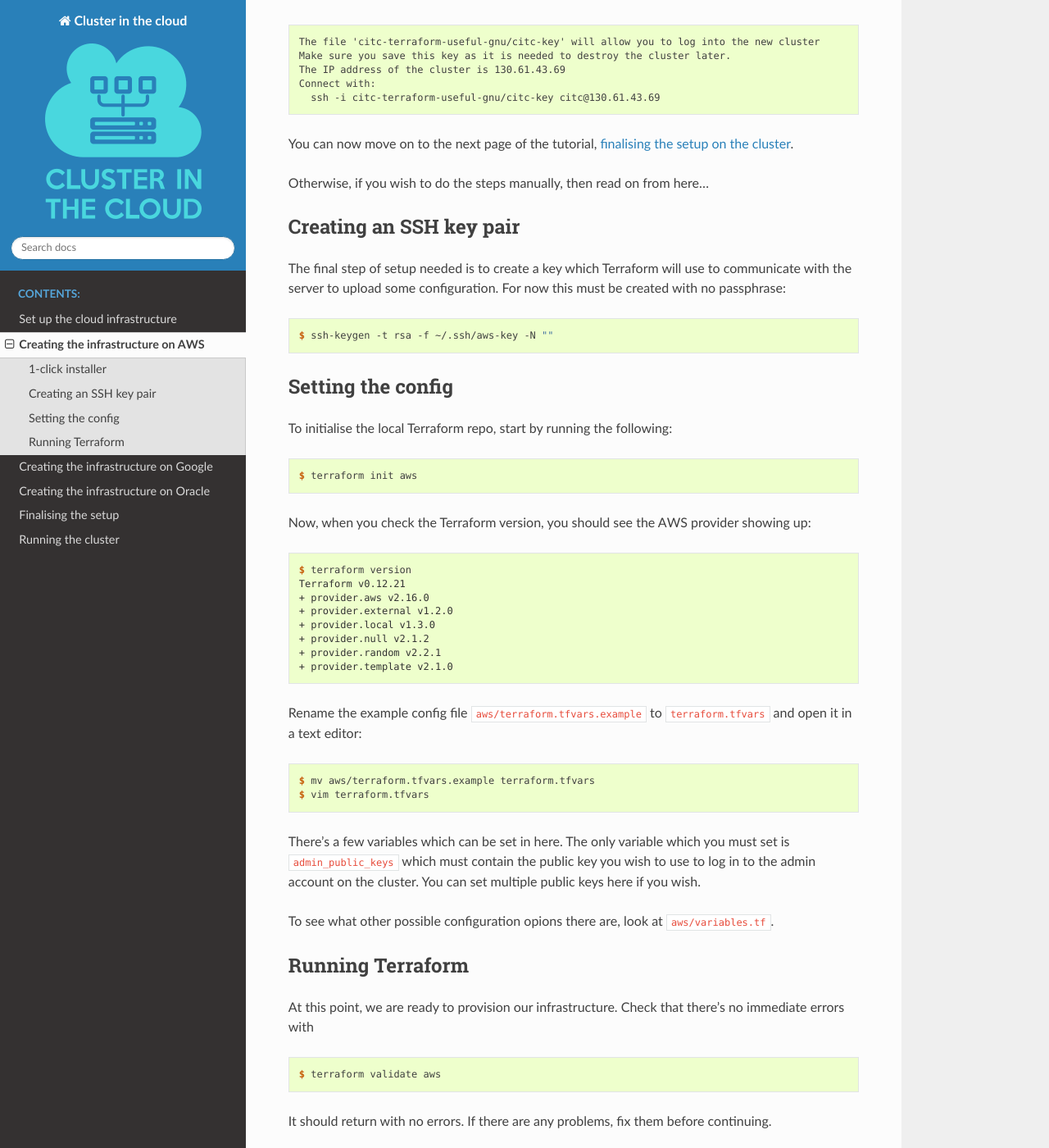
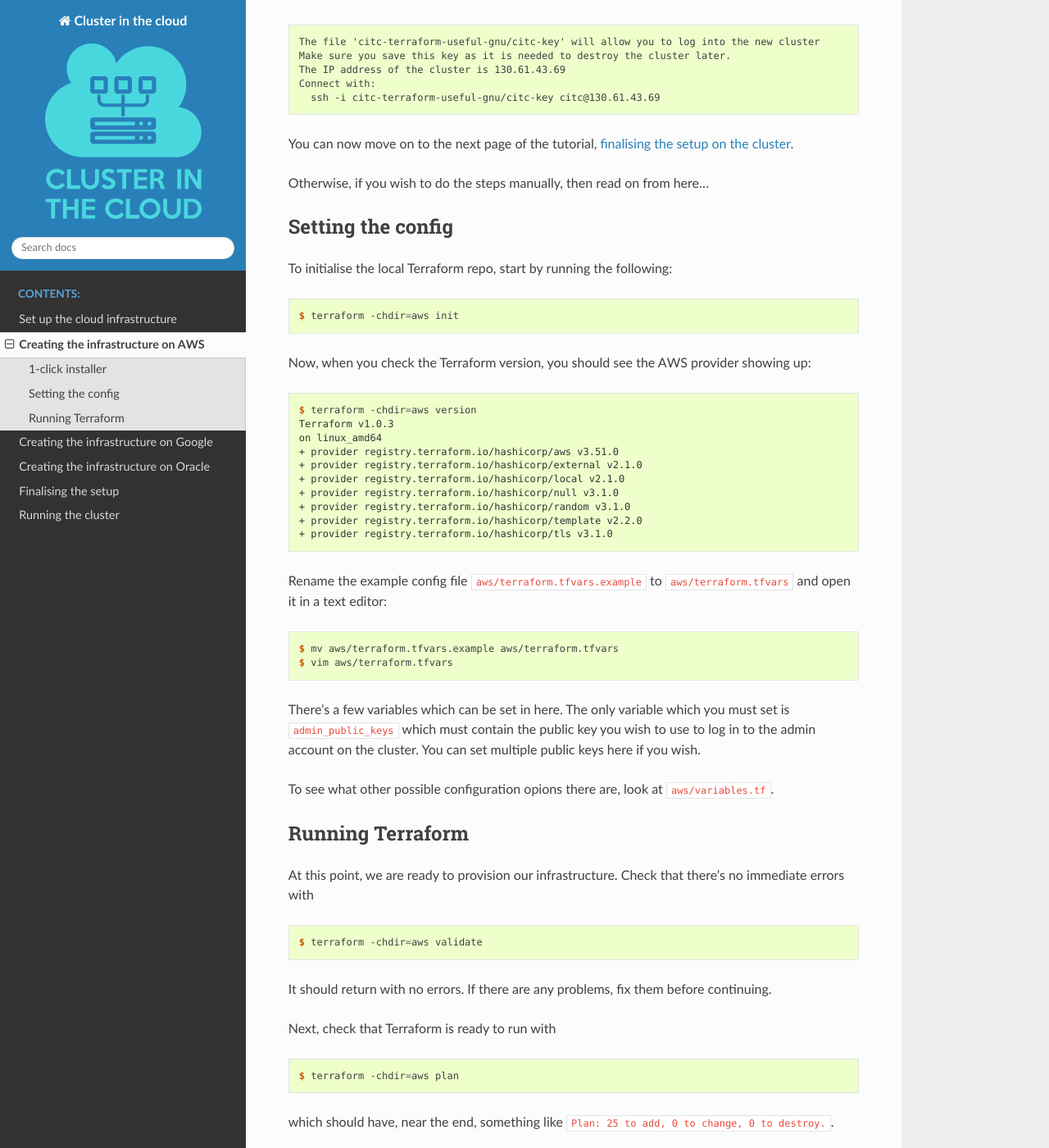
Before and after one commit to clusterinthecloud/docs, a Sphinx documentation site: the page built from source/aws-infrastructure.rst, in a window 1280 px wide and 1400 px high, scrolled down 1093 px. Shown: the whole window at 82% size. Built offline with Sphinx 7.4.7 and the Read the Docs theme 2.0.0, drawn with Linux system fonts in a browser that asks for light colours; some of the changed text lies outside the part shown.

Commit message:
Update docs for Terraform 1.0

```diff
--- a/source/aws-infrastructure.rst
+++ b/source/aws-infrastructure.rst
@@ -51,16 +51,6 @@ You can now move on to the next page of the tutorial, :doc:`finalising the setup
 
 Otherwise, if you wish to do the steps manually, then read on from here...
 
-Creating an SSH key pair
-------------------------
-
-The final step of setup needed is to create a key which Terraform will use to communicate with the server to upload some configuration.
-For now this must be created with no passphrase:
-
-.. code-block:: shell-session
-
-   $ ssh-keygen -t rsa -f ~/.ssh/aws-key -N ""
-
 Setting the config
 ------------------
 
@@ -68,27 +58,29 @@ To initialise the local Terraform repo, start by running the following:
 
 .. code-block:: shell-session
 
-   $ terraform init aws
+   $ terraform -chdir=aws init
 
 Now, when you check the Terraform version, you should see the AWS provider showing up:
 
 .. code-block:: shell-session
 
-   $ terraform version
-   Terraform v0.12.21
-   + provider.aws v2.16.0
-   + provider.external v1.2.0
-   + provider.local v1.3.0
-   + provider.null v2.1.2
-   + provider.random v2.2.1
-   + provider.template v2.1.0
+   $ terraform -chdir=aws version
+   Terraform v1.0.3
+   on linux_amd64
+   + provider registry.terraform.io/hashicorp/aws v3.51.0
+   + provider registry.terraform.io/hashicorp/external v2.1.0
+   + provider registry.terraform.io/hashicorp/local v2.1.0
+   + provider registry.terraform.io/hashicorp/null v3.1.0
+   + provider registry.terraform.io/hashicorp/random v3.1.0
+   + provider registry.terraform.io/hashicorp/template v2.2.0
+   + provider registry.terraform.io/hashicorp/tls v3.1.0
 
-Rename the example config file ``aws/terraform.tfvars.example`` to ``terraform.tfvars`` and open it in a text editor:
+Rename the example config file ``aws/terraform.tfvars.example`` to ``aws/terraform.tfvars`` and open it in a text editor:
 
 .. code-block:: shell-session
 
-   $ mv aws/terraform.tfvars.example terraform.tfvars
-   $ vim terraform.tfvars
+   $ mv aws/terraform.tfvars.example aws/terraform.tfvars
+   $ vim aws/terraform.tfvars
 
 There's a few variables which can be set in here.
 The only variable which you must set is ``admin_public_keys`` which must contain the public key you wish to use to log in to the admin account on the cluster.
@@ -104,7 +96,7 @@ Check that there's no immediate errors with
 
 .. code-block:: shell-session
 
-   $ terraform validate aws
+   $ terraform -chdir=aws validate
 
 It should return with no errors.
 If there are any problems, fix them before continuing.
@@ -113,24 +105,25 @@ Next, check that Terraform is ready to run with
 
 .. code-block:: shell-session
 
-   $ terraform plan aws
+   $ terraform -chdir=aws plan
 
-which should have, near the end, something like ``Plan: 22 to add, 0 to change, 0 to destroy.``.
+which should have, near the end, something like ``Plan: 25 to add, 0 to change, 0 to destroy.``.
 
 We're now ready to go. Run
 
 .. code-block:: shell-session
 
-   $ terraform apply aws
+   $ terraform -chdir=aws apply
 
 and, when prompted, tell it that "yes", you do want to apply.
 
 It will take some time but should return without any errors with something green that looks like::
 
-   Apply complete! Resources: 22 added, 0 changed, 0 destroyed.
+   Apply complete! Resources: 25 added, 0 changed, 0 destroyed.
 
    Outputs:
 
-   ManagementPublicIP = 130.61.43.69
+   ManagementPublicIP = "130.61.43.69"
+   cluster_id = "cheerful-macaw"
 
 You are now ready to move on to :doc:`finalising the setup on the cluster <finalise>`.
--- a/source/running.rst
+++ b/source/running.rst
@@ -255,19 +255,19 @@ Then, you can log out and locally run:
 
 .. code-block:: shell-session
 
-   $ terraform destroy aws
+   $ terraform -chdir=aws apply -destroy
 
 or
 
 .. code-block:: shell-session
 
-   $ terraform destroy google
+   $ terraform -chdir=google apply -destroy
 
 or
 
 .. code-block:: shell-session
 
-   $ terraform destroy oracle
+   $ terraform -chdir=oracle apply -destroy
 
 This command *will* ask for confirmation before destroying anything but be sure to read the list of things it's going to terminate to check that it's doing the right thing.
 It will also attempt to terminate any running compute nodes you still have but make sure to check the web interface afterwards.
```
Also changed, not shown: source/google-infrastructure.rst (+18 -21 lines), source/oracle-infrastructure.rst (+17 -14 lines).
